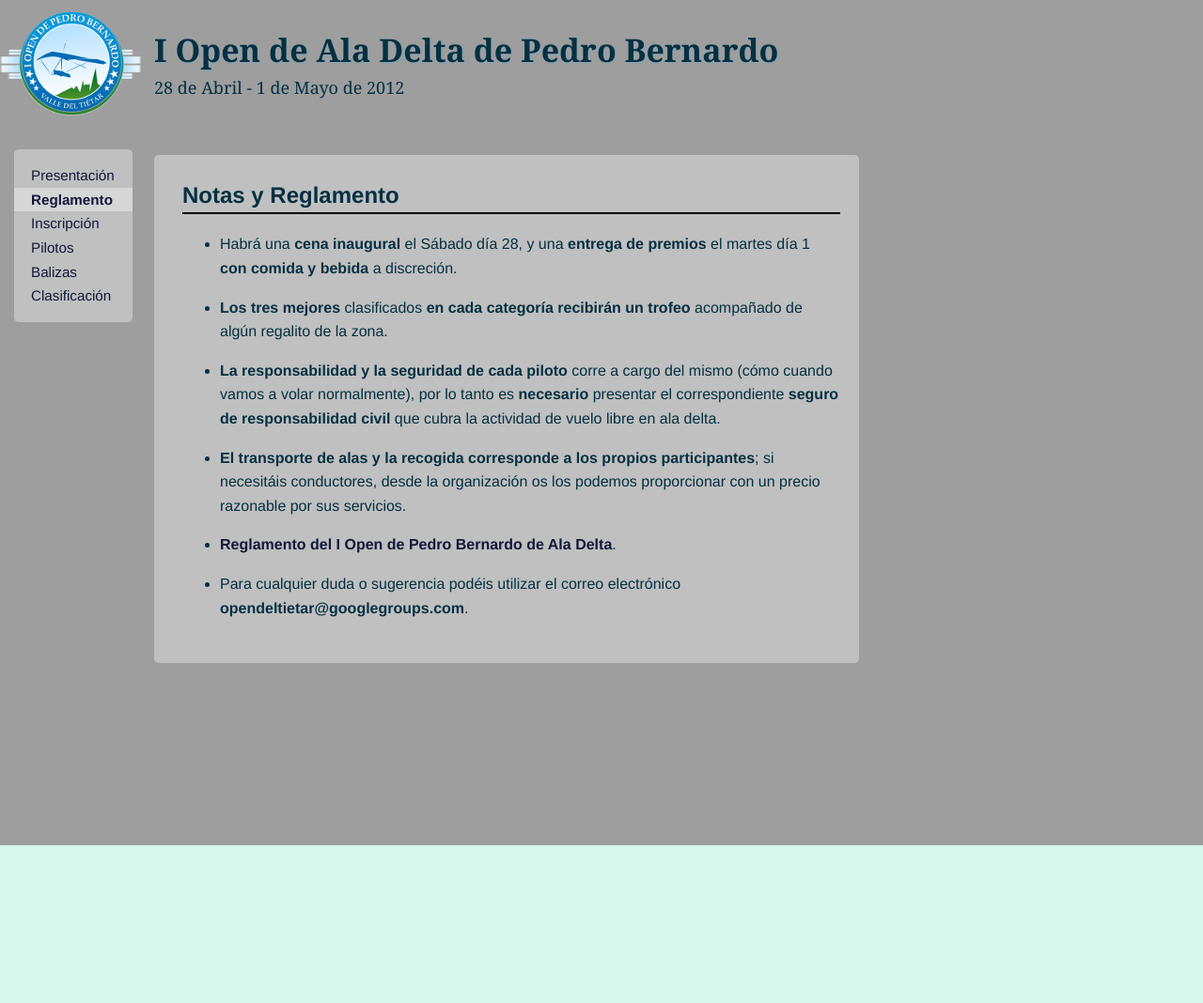
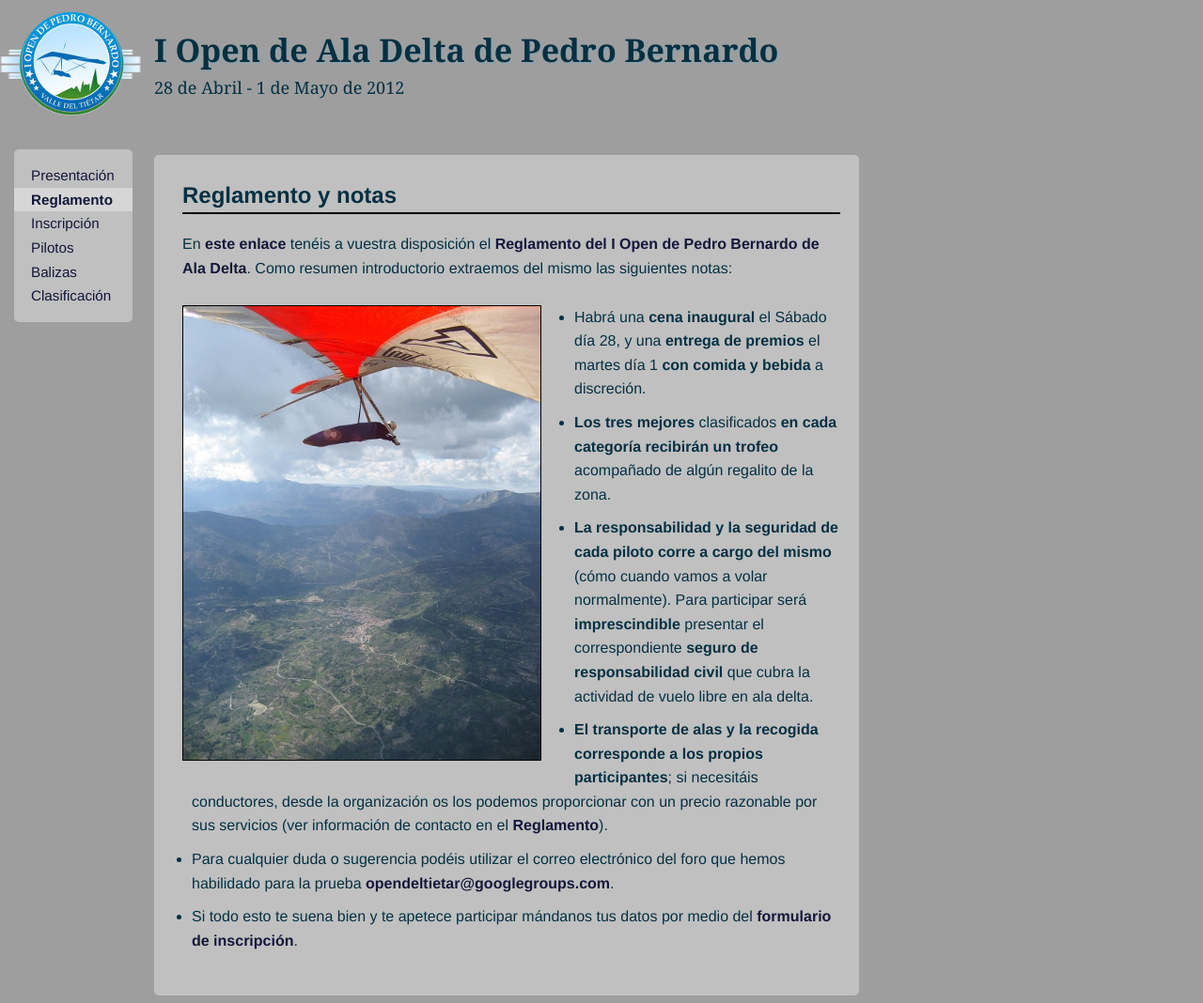
Before and after one commit to nando/openfly, a Jekyll site: the page built from reglamento.md, in a window 1280 px wide. Shown: the whole page at 94% size. Built offline with Jekyll 4.4.1, drawn with Linux system fonts in a browser that asks for light colours; before the commit the page ends 900 px from its top, so only the background shows below that.

Commit message:
Carlos en el reglamento

```diff
--- a/reglamento.md
+++ b/reglamento.md
@@ -4,16 +4,14 @@
   section: reglamento
 ---
 
-## Notas y Reglamento
+## Reglamento y notas
 
+En [este enlace](downloads/Reglamento_I_Open_de_Ala_Delta_de_Pedro_Bernardo.pdf "Reglamento del Open de Pedro Bernardo en formato PDF") tenéis a vuestra disposición el [Reglamento del I Open de Pedro Bernardo de Ala Delta](downloads/Reglamento_I_Open_de_Ala_Delta_de_Pedro_Bernardo.pdf "Reglamento del Open de Pedro Bernardo en formato PDF"). Como resumen introductorio extraemos del mismo las siguientes notas:
+
+<img class="left" src="images/pb_carlos.jpg" alt="Pedro Bernardo y Puerto del Pico"/>
 * Habrá una **cena inaugural** el Sábado día 28, y una **entrega de premios** el martes día 1 **con comida y bebida** a discreción.
-
 * **Los tres mejores** clasificados **en cada categoría recibirán un trofeo** acompañado de algún regalito de la zona.
-
-* **La responsabilidad y la seguridad de cada piloto** corre a cargo del mismo (cómo cuando vamos a volar normalmente), por lo tanto es **necesario** presentar el correspondiente **seguro de responsabilidad civil** que cubra la actividad de vuelo libre en ala delta.
-
-* **El transporte de alas y la recogida corresponde a los propios participantes**; si necesitáis conductores, desde la organización os los podemos proporcionar con un precio razonable por sus servicios.
-
-* [Reglamento del I Open de Pedro Bernardo de Ala Delta](downloads/Reglamento_I_Open_de_Ala_Delta_de_Pedro_Bernardo.pdf "Reglamento del Open de Pedro Bernardo en formato PDF").
-
-* Para cualquier duda o sugerencia podéis utilizar el correo electrónico <strong>opendeltietar@googlegroups.com</strong>.
+* **La responsabilidad y la seguridad de cada piloto corre a cargo del mismo** (cómo cuando vamos a volar normalmente). Para participar será **imprescindible** presentar el correspondiente **seguro de responsabilidad civil** que cubra la actividad de vuelo libre en ala delta.
+* **El transporte de alas y la recogida corresponde a los propios participantes**; si necesitáis conductores, desde la organización os los podemos proporcionar con un precio razonable por sus servicios (ver información de contacto en el [Reglamento](downloads/Reglamento_I_Open_de_Ala_Delta_de_Pedro_Bernardo.pdf "Reglamento del Open de Pedro Bernardo en formato PDF")).
+* Para cualquier duda o sugerencia podéis utilizar el correo electrónico del foro que hemos habilidado para la prueba [opendeltietar@googlegroups.com](https://groups.google.com/group/opendeltietar?hl=es).
+* Si todo esto te suena bien y te apetece participar mándanos tus datos por medio del [formulario de inscripción](inscripcion.html).
--- a/styles/inspired_by_bundler_inspired.css
+++ b/styles/inspired_by_bundler_inspired.css
@@ -1,5 +1,5 @@
 body{
-  background:#D6F7EC;
+  background:#FAFAFC;
   background-attachment: fixed;
   background-image: url("../images/pb_background.jpg");
   color:#043042;
@@ -52,6 +52,7 @@ nav{
 nav ul{
   list-style:none;
   padding-left:0px;
+  margin-left:0px;
 }
 nav li a{
   padding:0 19px 0 18px;
@@ -178,19 +179,27 @@ a.dsq-brlink {
   font-size: 10px;
 }
 
-article a.img {
+article a.media {
   border-bottom:0px;
 }
 
-article a.img img.left {
+article img.left {
   border:1px black solid;
-  margin-right: 20px;
+  margin: 10px 35px 10px 0px;
   float: left;
+  display: block;
 }
-article a.img img.right {
+article img.right {
   border:1px black solid;
-  margin-left: 20px;
+  margin: 10px 0px 10px 20px;
   float: right;
+}
+
+article ul {
+  padding-left: 10px;
+}
+article li {
+  padding-top: 10px;
 }
 
 .hover { /* for IE using onmouseover and onmouseout */
```
Also changed, not shown: index.md (+1 -1 lines), images/pb_carlos.jpg (added).
